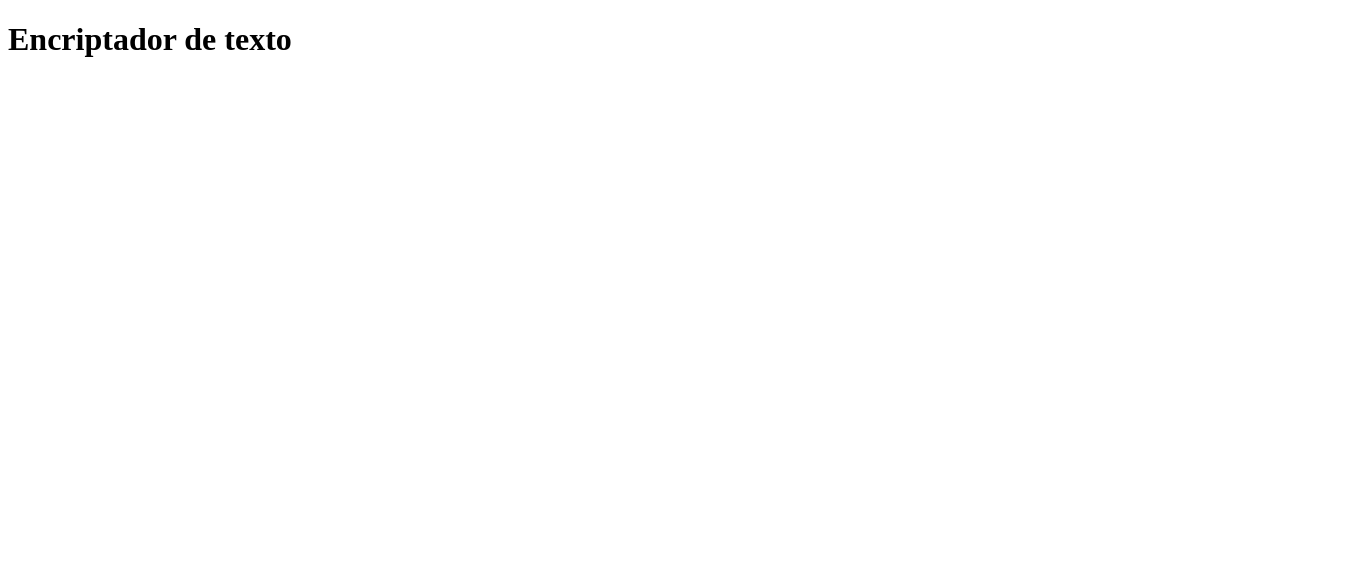
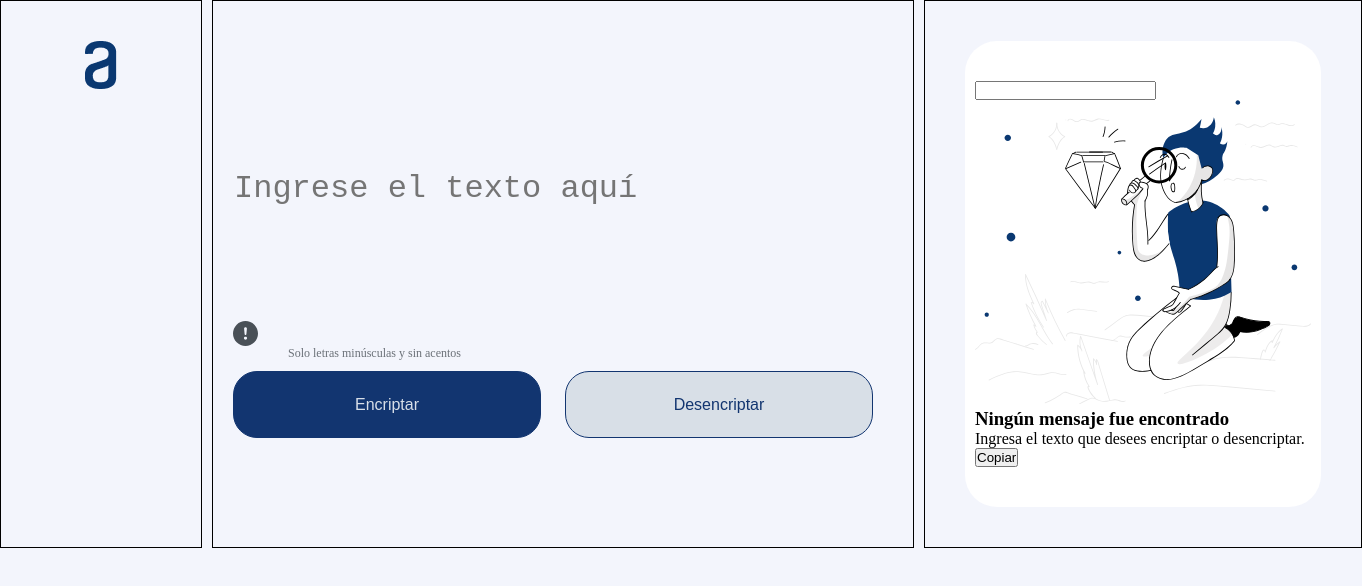
Before and after one commit to odriverar/encriptar-texto, a plain HTML site: page index.html in a window 1280 px wide. Shown: the whole page, 1362 px wide, since content can reach past the window. Drawn offline with Linux system fonts and the light colour scheme.

Commit message:
Se modifica el archivo index y se creo el archivo style

```diff
--- a/css/style.css
+++ b/css/style.css
@@ -0,0 +1,109 @@
+@import url('https://fonts.googleapis.com/css2?family=Inter:wght@100..900&display=swap');
+
+:root{
+    --color-fondo: #F3F5FC;
+
+    --color-boton-uno: #123570;
+    --color-boton-dos: #D8DFE7;
+    --color-texto-uno: #D8DFE8;
+
+    --fuente-principal: font-family: "Inter", sans-serif;
+}
+
+*{
+    padding: 0;
+    margin: 0;
+}
+
+body{
+    background-color: var(--color-fondo);
+    font-family: var(--fuente-principal);
+    display: flex;
+}
+
+.contenedor{
+    display: flex;
+    width: 100%;
+    gap: 10px;
+}
+
+.contenedor__logo, .contenedor__entrada, .contenedor__salida{
+    /*arriba derecha abajo izquierda*/
+    /*padding: 7.5rem 1.25rem 0.625rem 0.625rem;*/
+    border: 1px solid;
+    width: 100%;
+}
+
+.contenedor__logo{
+    width: 102px;
+    padding: 40px;
+    width: 10%;
+}
+
+.contenedor__entrada{
+    width: 50%;
+    padding: 168px 40px 40px 20px;
+    display: flex;
+    flex-direction: column;
+}
+textarea{
+    width: 100%;
+    height: 150px;
+    border: 1px solid var(--color-fondo);
+    background-color: var(--color-fondo);
+    font-size: 32px;
+    font-weight: 400;
+    color: darkblue;
+    resize: none;
+}
+.contenedor__entrada__notas{
+    display: flex;
+    flex-direction: column;
+}
+.contenedor__entrada__nota__img{
+    width: 25px;
+    padding: 0;
+}
+.contenedor__entrada__nota{
+    padding: 0 0 10px 55px;
+    font-size: 12px;
+    font-weight: 400;
+    color: #6B7178;
+}
+
+.contenedor__entrada__botones{
+    display: flex;
+    justify-content: center;
+    align-items: center;
+    gap: 24px;
+}
+
+.contenedor__entrada__boton__encriptar, .contenedor__entrada__boton__desencriptar{
+    width: 328px;
+    height: 67px;
+    border: 1px solid var(--color-boton-uno);
+    font-size: 16px;
+    border-radius: 24px;
+
+}
+
+.contenedor__entrada__boton__encriptar{
+    background-color: var(--color-boton-uno);
+    color: var(--color-texto-uno);
+}
+
+.contenedor__entrada__boton__desencriptar{
+    background-color: var(--color-boton-dos);
+    color: var(--color-boton-uno);
+}
+
+.contenedor__salida{
+    width: 40%;
+    padding: 40px 40px 40px 40px;
+}
+
+.contenedor__salida__fondo{
+    background-color: white;
+    border-radius: 32px;
+    padding: 40px 10px 40px 10px;
+}
--- a/index.html
+++ b/index.html
@@ -4,8 +4,34 @@
     <meta charset="UTF-8">
     <meta name="viewport" content="width=device-width, initial-scale=1.0">
     <title>Encriptador</title>
+    <link rel="stylesheet" href="./css/style.css">
 </head>
 <body>
-    <h1>Encriptador de texto</h1>
+    <header>
+    </header>
+    <main class="contenedor">
+        <div class="contenedor__logo"><img src="./img/Logo.png" alt="Logo de Alura"></div>
+        <div class="contenedor__entrada">
+            <textarea class="contenedor__entrada__texto" id="texto-entrada" placeholder="Ingrese el texto aquí"></textarea>
+            <div class="contenedor__entrada__notas">
+                <img class="contenedor__entrada__nota__img" src="./img/bi_exclamation-circle-fill.svg" alt="">
+                <p class="contenedor__entrada__nota">Solo letras minúsculas y sin acentos</p>
+            </div>
+            <div class="contenedor__entrada__botones">
+                <button class="contenedor__entrada__boton__encriptar">Encriptar</button>
+                <button class="contenedor__entrada__boton__desencriptar">Desencriptar</button>
+            </div>
+        </div>
+        <div class="contenedor__salida">
+            <div class="contenedor__salida__fondo">
+                <input type="text">
+                <img src="./img/Muñeco.svg" alt="">
+                <h3>Ningún mensaje fue encontrado</h3>
+                <p>Ingresa el texto que desees encriptar o desencriptar.</p>
+                <button>Copiar</button>
+            </div>
+        </div>
+    </main>
+    <footer></footer>
 </body>
 </html>
```
Also changed, not shown: img/bi_exclamation-circle-fill.png (added), img/bi_exclamation-circle-fill.svg (added), 1 other file.
